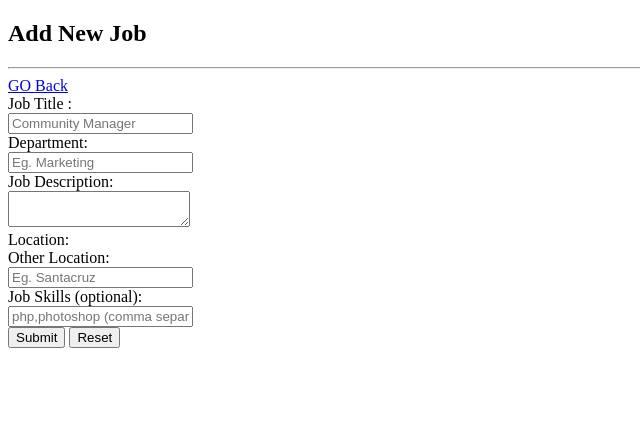
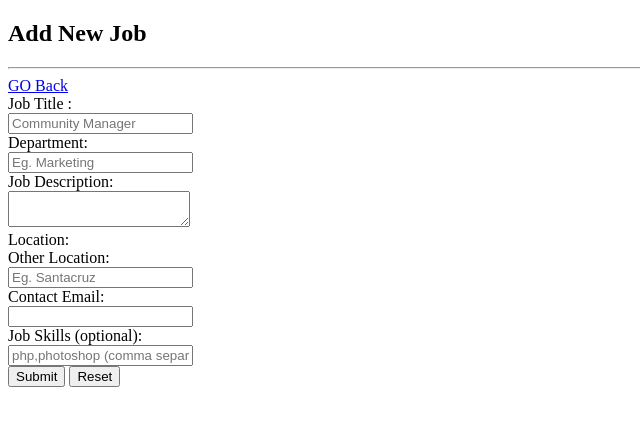
Before and after one commit to anshulg28/dashboadLive, a CodeIgniter app: the page made by application/views/CareerAddView.php in a window 1280 px wide. Shown: the top 426 px of the page, without its empty margins (0-640 px from the left). Run offline with CodeIgniter, Linux system fonts and the light colour scheme; data that the repository does not hold is empty.

Commit message:
careers page added

```diff
--- a/application/views/CareerAddView.php
+++ b/application/views/CareerAddView.php
@@ -65,6 +65,13 @@
                         </div>
                     </div>
                     <div class="form-group">
+                        <label class="control-label col-sm-2" for="contactEmail">Contact Email: </label>
+                        <div class="col-sm-10">
+                            <input type="email" name="contactEmail"
+                                   class="form-control" id="contactEmail" required>
+                        </div>
+                    </div>
+                    <div class="form-group">
                         <label class="control-label col-sm-2" for="jobSkills">Job Skills (optional):</label>
                         <div class="col-sm-10">
                             <input type="text" name="jobSkills" class="form-control" id="jobSkills" placeholder="php,photoshop (comma separated)">
```
Also changed, not shown: application/views/CareerEditView.php (+8 -1 lines).
